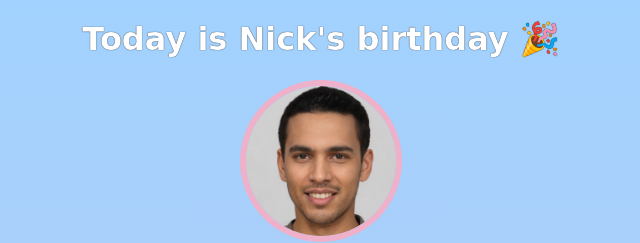
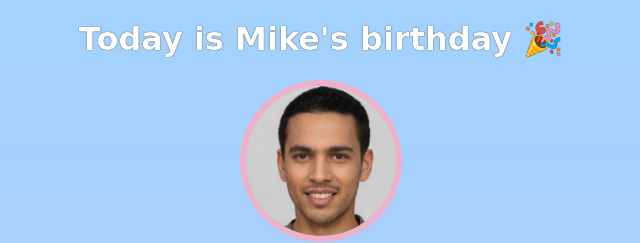
Before and after one commit to Shikamaru007/birthday-site, a website built with Vite: page index.html in a window 1280 px wide. Shown: the top 243 px of the page, 319-959 px from the left. Built offline with nearby package versions, Linux system fonts and the light colour scheme; a web font is replaced by a local one.

Commit message:
update name

```diff
--- a/index.html
+++ b/index.html
@@ -7,7 +7,7 @@
     </head>
     <body>
         <div id="header">
-            <h1>Today is Nick's birthday 🎉</h1>
+            <h1>Today is Mike's birthday 🎉</h1>
             <img id="bff-img" src="images/nick.jpg">
             <h2 id="bday-age">24 years old</h2>
             <h4 id="bday-date">01.11.2022</h4>
```
